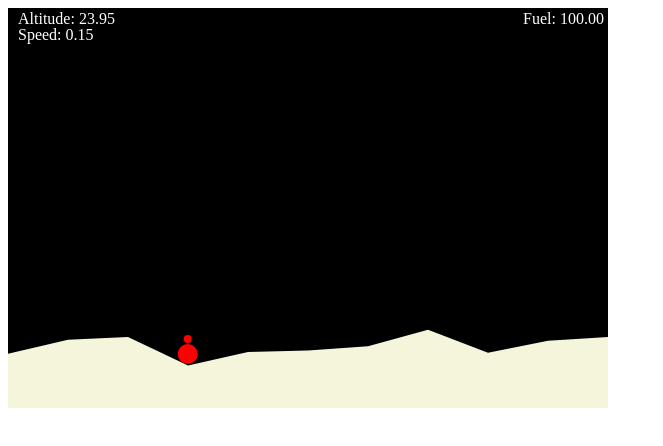
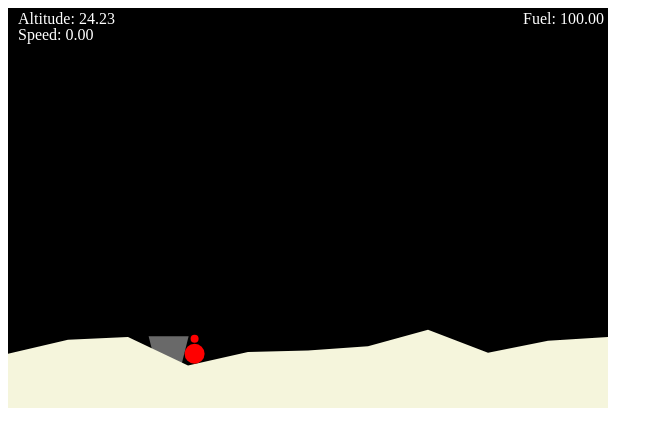
Before and after one commit to raybejjani/loonylander, a plain HTML site: page index.html in a window 1280 px wide. Shown: the whole page, without its empty margins (0-663 px from the left). Drawn offline with Linux system fonts and the light colour scheme.

Commit message:
Add landing pad
Signed-off-by: Ray Bejjani <ray.bejjani@gmail.com>

```diff
--- a/index.html
+++ b/index.html
@@ -6,6 +6,7 @@
 	<script src="vector.js"></script>
 	<script src="collision.js"></script>
 	<script src="terrain.js"></script>
+	<script src="landing_pad.js"></script>
 	<script src="ship.js"></script>
 	<script src="main.js"></script>
 </head>
--- /dev/null
+++ b/landing_pad.js
@@ -0,0 +1,45 @@
+
+var pad_width = 40;
+var pad_y_offset = 40; // how high the top of the pad will be relative to p
+
+function Landing(p, canv, ctx) {
+	this.x = p[0];
+	this.y = p[1]+20;
+
+	this.ctx = ctx
+	this.canv = canv;
+	this.color = "dimgrey";
+
+	this.coords = [	[this.x-pad_width/2, this.y],
+									[this.x+pad_width/2, this.y],
+									[this.x+pad_width/4, this.y-pad_y_offset],
+									[this.x-pad_width/4, this.y-pad_y_offset],
+									// repeat the first point to allow collisions on the last segment
+									[this.x-pad_width/2, this.y],
+								];
+}
+
+
+Landing.prototype.draw = function() {
+	this.ctx.fillStyle = this.color;
+	this.ctx.strokeStyle = this.color;
+	this.ctx.lineWidth = 4;
+	this.ctx.beginPath();
+	for(var i in this.coords) {
+		var p = this.coords[i];
+		ctx.lineTo(p[0], this.canv.height-p[1]);
+	}
+	ctx.fill();
+}
+
+Landing.prototype.collideShip = function(ship) {
+	for(var i=0; i < this.coords.length-1; i++) {
+		var line = [this.coords[i], this.coords[i+1]];
+		var [collided, v] = collideLineCircle(line, ship.getCenter(), ship.r);
+		if(collided) {
+	    lastCollision = [this.coords[i], this.coords[i+1]];
+			return [collided, v];
+		}
+	}
+	return [false, undefined];
+};
--- a/main.js
+++ b/main.js
@@ -50,6 +50,7 @@ var ctx = canv.getContext("2d");
 // Objects
 var ship = new Ship(200, 100, 0.5*Math.PI, starting_fuel, canv.getContext("2d"));
 var ground = new Terrain(terrain_height, canv, canv.getContext("2d"));
+var landing = new Landing(ground.getLandingSpot(), canv, canv.getContext("2d"));
 var lastCollision = [[0,0],[0,0]];
 
 // Extra handler for pause via "Space"
@@ -81,11 +82,15 @@ function loop() {
 
 	ship.runPhysics(drag_coefficient, 0, gravity);
 
+	// Collisions
 	var need_drawLose = false;
-	// Ground collision
-	var [collision, v] = ground.collideShip(ship)
-	if(collision) {
-		ship.applyCollision(v);
+	var [collisionLanding, vLanding] = landing.collideShip(ship)
+	var [collisionGround, vGround] = ground.collideShip(ship)
+
+	if(collisionLanding) ship.applyCollision(vLanding);
+	if(collisionGround) ship.applyCollision(vGround);
+
+	if(collisionGround || collisionLanding) {
 		if(!cheat && speed > crash_speed) {
 			run = false;
 			need_drawLose = true;
@@ -97,6 +102,7 @@ function loop() {
 	bpClearCanvas();
 
 	drawUI();
+	landing.draw();
 	ground.draw();
 	ship.draw();
 	if(need_drawLose) drawLose();
--- a/terrain.js
+++ b/terrain.js
@@ -40,3 +40,19 @@ Terrain.prototype.collideShip = function(ship) {
 	}
 	return [false, undefined];
 };
+
+// getLandingSpot returns a random point on a random segment, suitable to
+// then place a landing pad.
+Terrain.prototype.getLandingSpot = function() {
+	// We want to ignore the segments running along the sides and bottom. This
+	// needs a -2 (see constructor). We also need to leave one final point to
+	// create the segment, so another -1.
+	var segNum = Math.floor(Math.random() * (this.coords.length-3));
+
+	// Make a line, and extract the vector along it, scaling it by [0,1]
+	var line = [this.coords[segNum], this.coords[segNum+1]];
+	var vect = vectorScale(vectorSub(line[1], line[0]), Math.random());
+
+	// Return the point along line if you add vect to the start point.
+	return [line[0][0] + vect[0], line[0][1] + vect[1]]
+}
```
